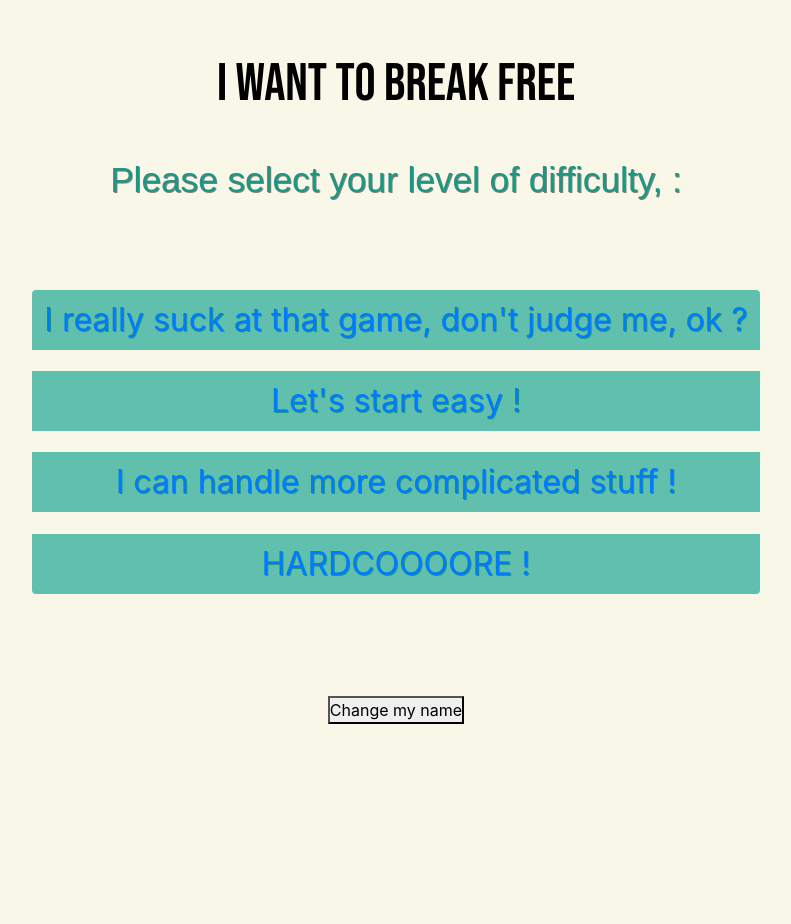
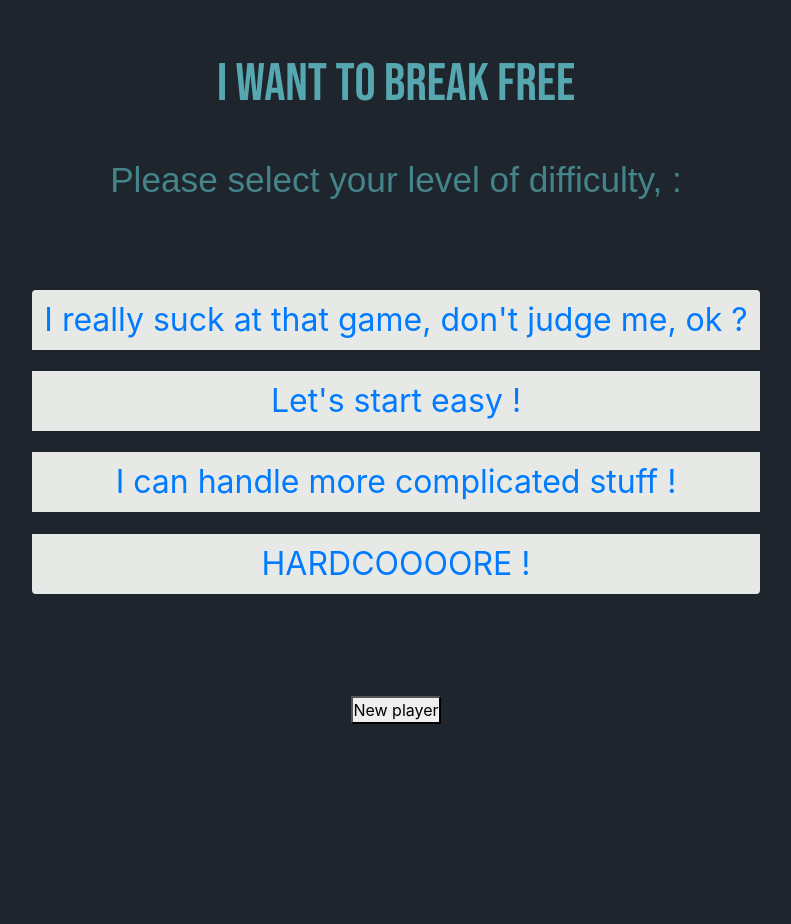
Before and after one commit to JulieAllix/First_Game, a PHP site: page /php/index.php in a window 1280 px wide. Shown: the whole page, without its empty margins (244-1035 px from the left). Run offline with PHP 8.4, Linux system fonts and the light colour scheme; some web fonts are replaced.

Commit message:
Changed the design

```diff
--- a/css/style.css
+++ b/css/style.css
@@ -1,15 +1,18 @@
 /* Themes */
 
 :root {
-    --primary-color: #F9F7E8;
-    --secondary-color: #61BFAD;
-    --third-color: rgb(29, 150, 130);
-    --game-name-color: black;
+    --primary-color: #1E252D;
+    --secondary-color:  #E7E9E6;
+    --third-color: rgb(69, 132, 139);
+    --game-name-color: #57A7B0;
 }
 
 /*
 [data-theme="alternative"] {
-
+    --primary-color: #F9F7E8;
+    --secondary-color: #61BFAD;
+    --third-color: rgb(29, 150, 130);
+    --game-name-color: bla
 }
 */
 
@@ -53,7 +56,7 @@ a:hover, a:visited, a:focus {
 
 .level-title {
     color: var(--third-color);
-    text-shadow: 1px 1px grey;
+    /*text-shadow: 1px 1px black;*/
     font-family: 'Tomorrow', sans-serif;
     font-size: 2.2em;
     text-align: center;
@@ -69,7 +72,7 @@ a:hover, a:visited, a:focus {
     background-color : var(--secondary-color);
     color: var(--primary-color);
     font-size: 2em;
-    text-shadow: 1px 1px var(--third-color);
+    /*text-shadow: 1px 1px grey;*/
     margin-bottom: .7em;
 }
 
--- a/php/easy-level.php
+++ b/php/easy-level.php
@@ -8,7 +8,7 @@
             // **************** Variables necessary for the game ****************
 
                     // ** Colors
-                    elementsColor = '#F9F7E8';
+                    elementsColor = '#1E252D';
 
                     // ** Canvas
                     var canvas = document.getElementById("myCanvas");
--- a/php/hardcore-level.php
+++ b/php/hardcore-level.php
@@ -8,7 +8,7 @@
             // **************** Variables necessary for the game ****************
 
                     // ** Colors
-                    elementsColor = '#F9F7E8';
+                    elementsColor = '#1E252D';
 
                     // ** Canvas
                     var canvas = document.getElementById("myCanvas");
--- a/php/index.php
+++ b/php/index.php
@@ -18,7 +18,7 @@
                         </div>
 
                         <div class="btn-change-name">
-                            <button type="button" class="namerequest" id="change-name-button" >Change my name</button>
+                            <button type="button" class="namerequest" id="change-name-button" >New player</button>
                         </div>
                 </div>
             </main>
--- a/php/medium-level.php
+++ b/php/medium-level.php
@@ -8,7 +8,7 @@
             // **************** Variables necessary for the game ****************
 
                     // ** Colors
-                    elementsColor = '#F9F7E8';
+                    elementsColor = '#1E252D';
 
                     // ** Canvas
                     var canvas = document.getElementById("myCanvas");
--- a/php/very-easy-level.php
+++ b/php/very-easy-level.php
@@ -8,7 +8,7 @@
             // **************** Variables necessary for the game ****************
 
                     // ** Colors
-                    elementsColor = '#F9F7E8';
+                    elementsColor = '#1E252D';
 
                     // ** Canvas
                     var canvas = document.getElementById("myCanvas");
```
